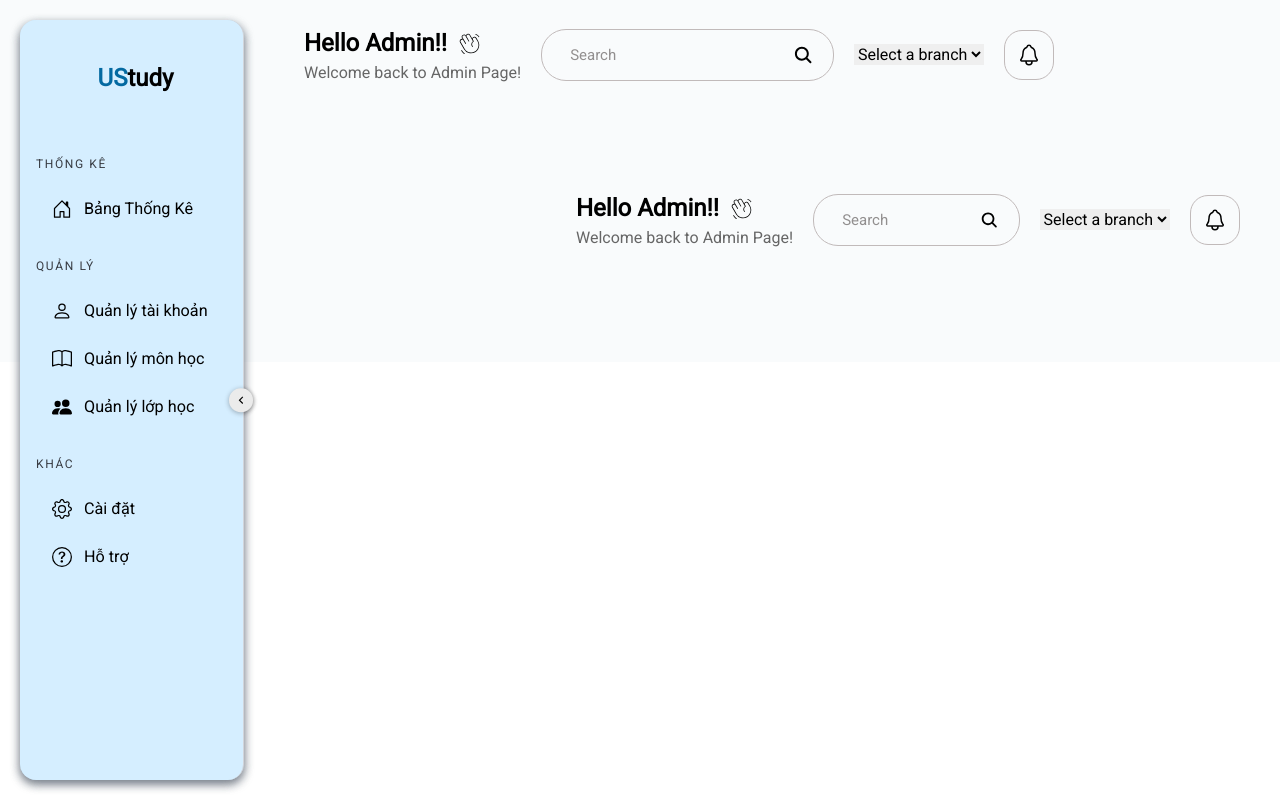
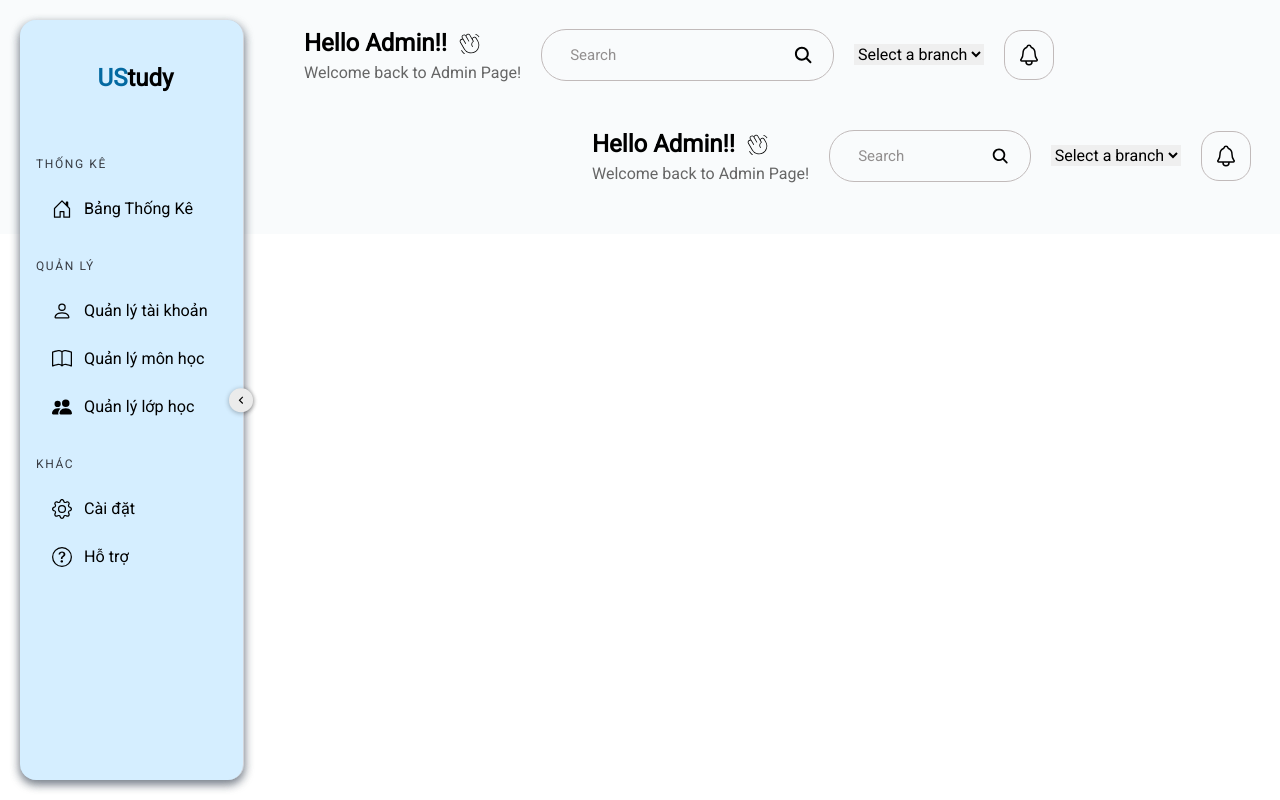
Before and after one commit to HCMUS-UStudy/UStudy-frontend, a Next.js app: page /admin in a window 1280 px wide. Built offline with nearby package versions, Linux system fonts and the light colour scheme.

Commit message:
modify pagewrapper

```diff
--- a/src/app/ui/components/pagewrapper.tsx
+++ b/src/app/ui/components/pagewrapper.tsx
@@ -7,10 +7,10 @@ import { ReactNode } from "react";
 export default function PageWrapper({ children }: { children: ReactNode }) {
   const { toggleCollapse } = useSideBarToggle();
   const bodyStyle = classNames(
-    "bg-background flex flex-col mt-16 py-4 p-4 h-full overflow-y-auto",
+    "bg-background flex flex-col py-4 p-4 h-full overflow-y-auto",
     {
-      ["sm:pl-[17rem]"]: !toggleCollapse, // side bar đang mở page rộng ra
-      ["sm:pl-[7rem]"]: toggleCollapse, //side bar đóng page thu lại
+      ["sm:pl-[18rem]"]: !toggleCollapse, // side bar đang mở page rộng ra
+      ["sm:pl-[8rem]"]: toggleCollapse, //side bar đóng page thu lại
     }
   );
 
```
